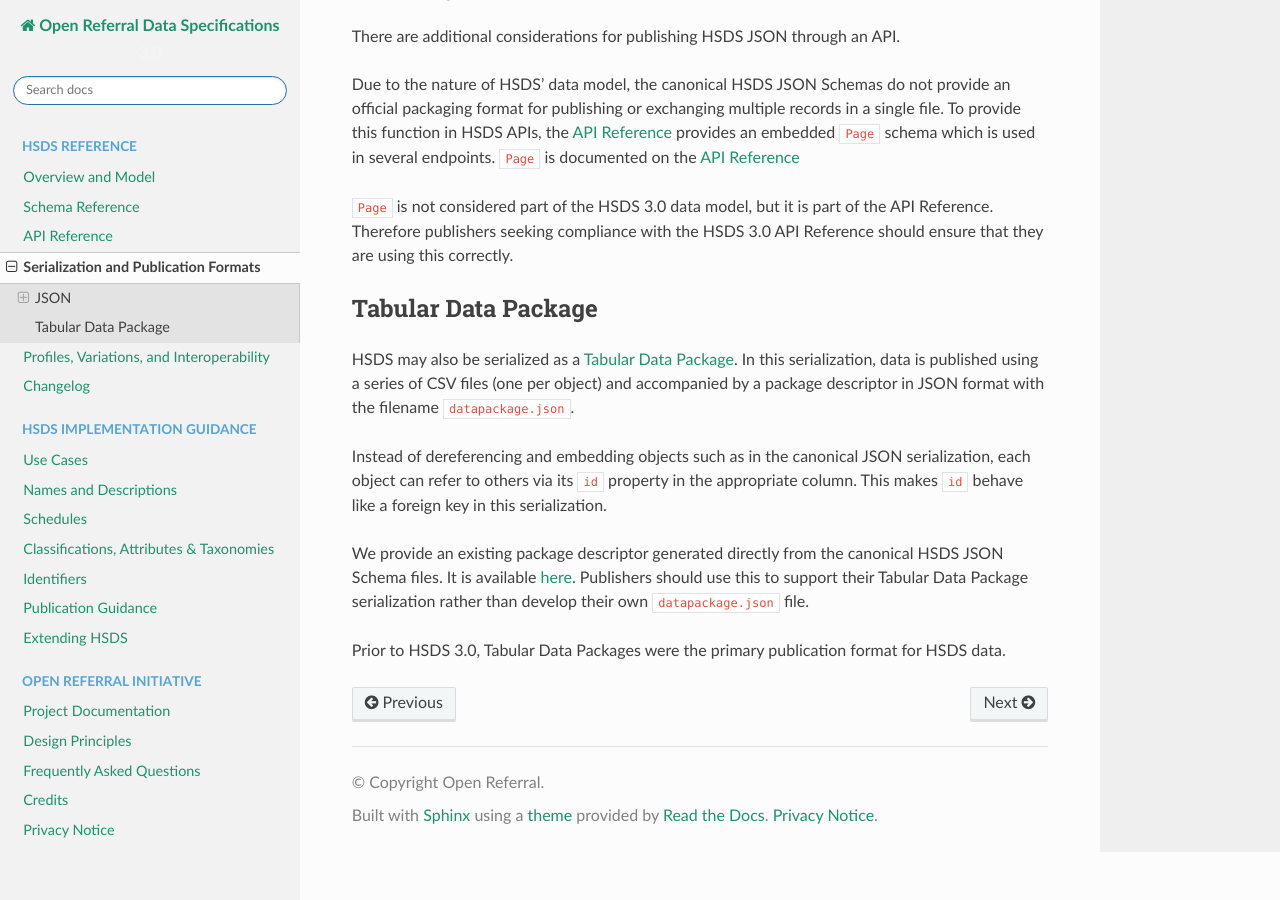
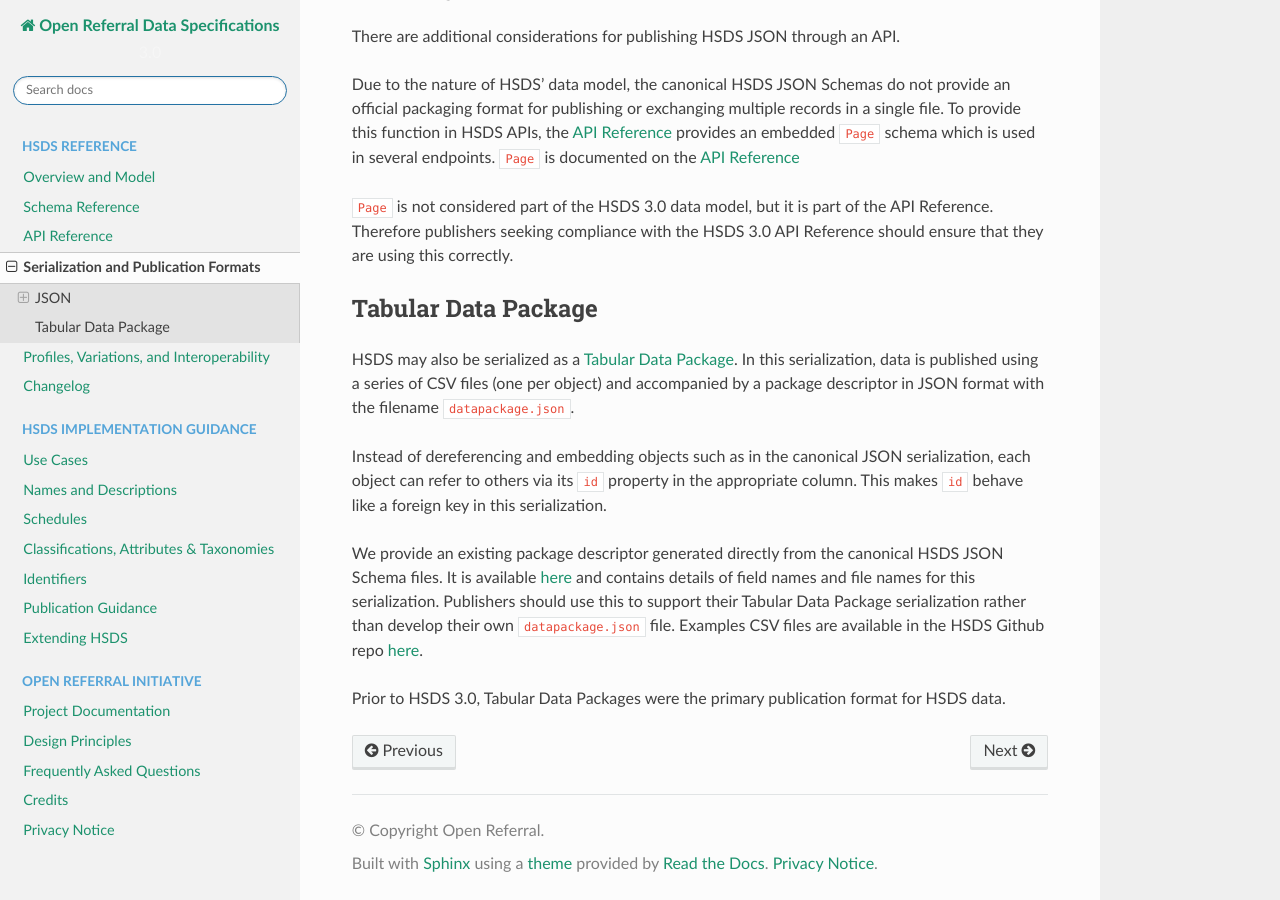
Before and after one commit to openreferral/specification, a Sphinx documentation site: the page built from docs/hsds/serialization.md, in a window 1280 px wide and 900 px high, scrolled down 1304 px. Built offline with Sphinx 7.4.7 and the Read the Docs theme 2.0.0, drawn with Linux system fonts in a browser that asks for light colours; a script that is not in the unit is left out; comment, search, counter and statistics services are not loaded; before the commit the page ends 2156 px from its top, so only the background shows below that.

Commit message:
Added guidance on where to find details of filenames for csv serialization

```diff
--- a/docs/hsds/serialization.md
+++ b/docs/hsds/serialization.md
@@ -39,6 +39,6 @@ HSDS may also be serialized as a [Tabular Data Package](https://specs.frictionle
 
 Instead of dereferencing and embedding objects such as in the canonical JSON serialization, each object can refer to others via its `id` property in the appropriate column. This makes `id` behave like a foreign key in this serialization.
 
-We provide an existing package descriptor generated directly from the canonical HSDS JSON Schema files. It is available [here](../../datapackage.json). Publishers should use this to support their Tabular Data Package serialization rather than develop their own `datapackage.json` file.
+We provide an existing package descriptor generated directly from the canonical HSDS JSON Schema files. It is available [here](../../datapackage.json) and contains details of field names and file names for this serialization. Publishers should use this to support their Tabular Data Package serialization rather than develop their own `datapackage.json` file. Examples CSV files are available in the HSDS Github repo [here](https://github.com/openreferral/specification/tree/3.0/examples/csv).
 
 Prior to HSDS 3.0, Tabular Data Packages were the primary publication format for HSDS data.
```
